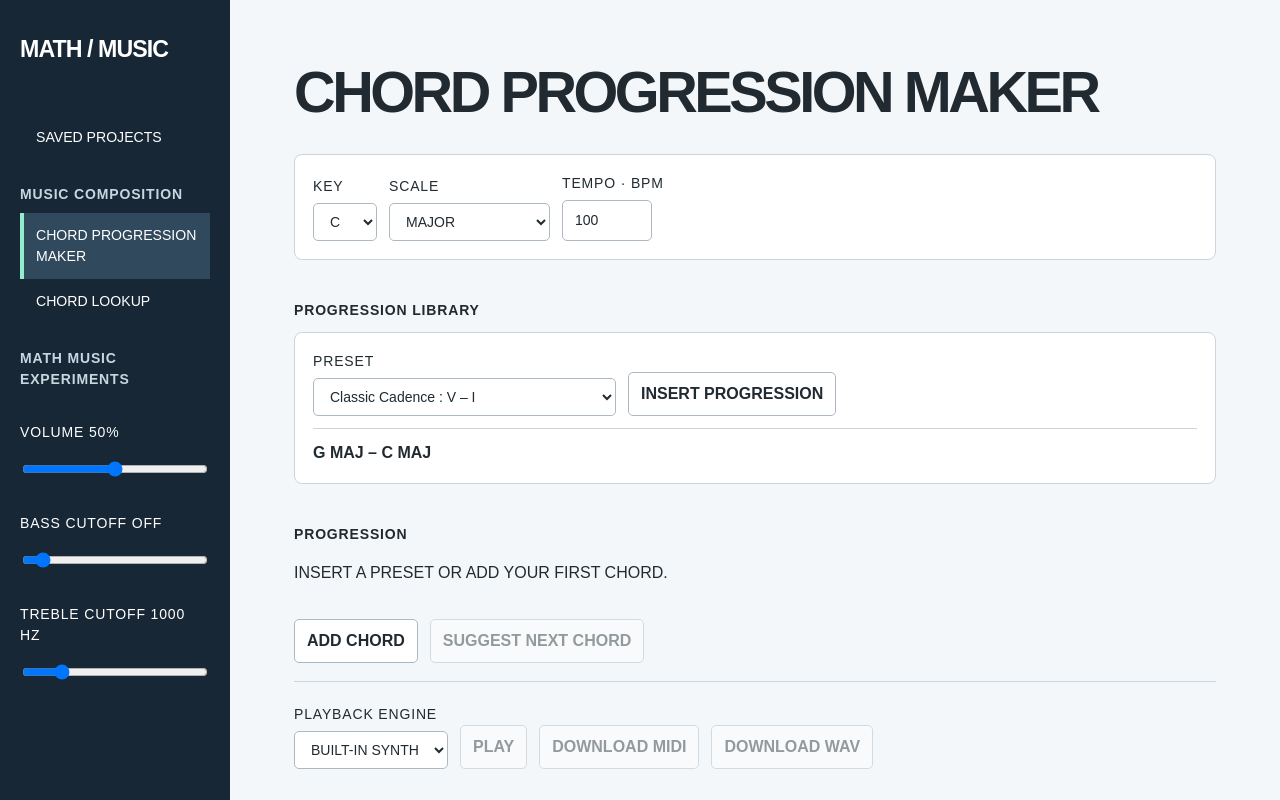
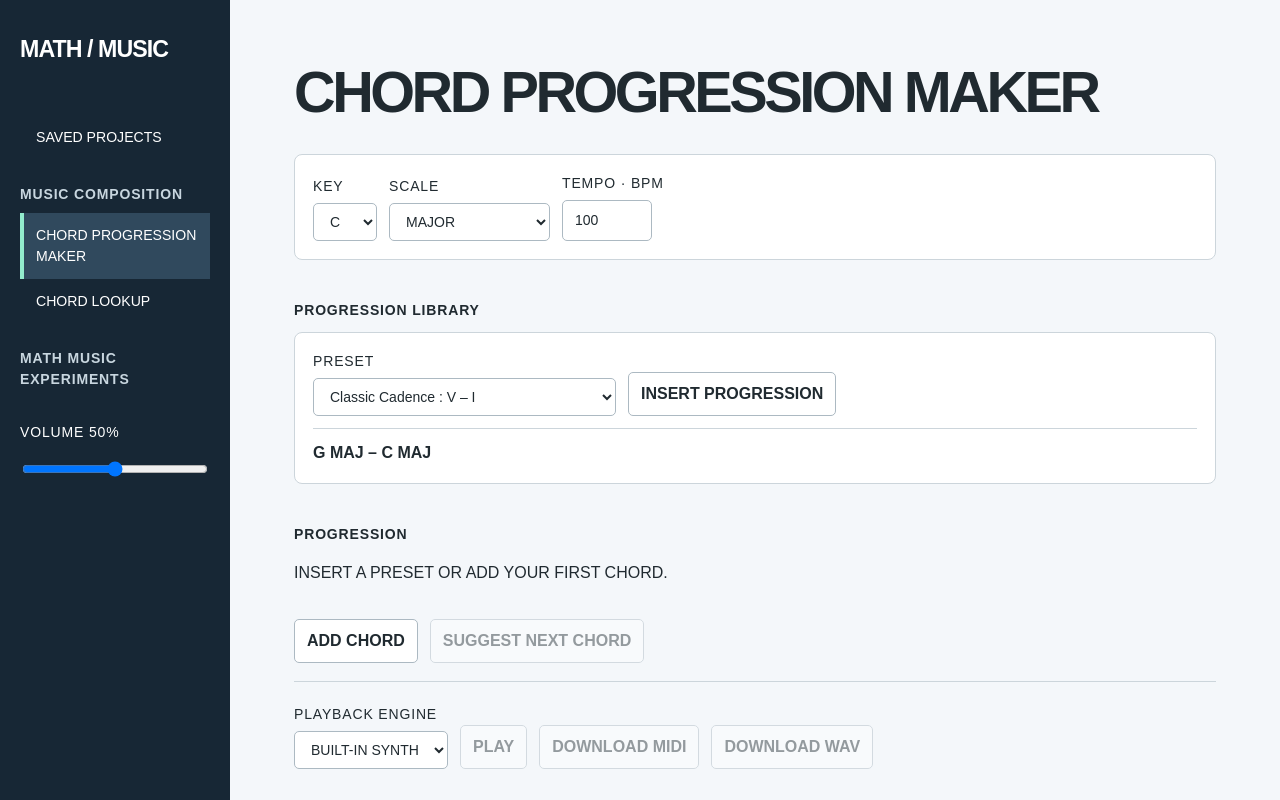
Before and after one commit to mugboy/mathmusic, a React (Vite) app: page / in a window 1280 px wide. Shown: the top 800 px of the page. Built offline with nearby package versions, Linux system fonts and the light colour scheme.

Commit message:
Fix playback filter cutoffs and remove cutoff sliders

```diff
--- a/src/main.tsx
+++ b/src/main.tsx
@@ -34,8 +34,8 @@ function templateOption(template: Template, index: number) {
 interface State {
 	progressionMidi: boolean;
 	volume: number;
-	toneHz: number;
-	bassHz: number;
+
+
 	page: string;
 	templateIndex: number;
 	before: boolean;
@@ -209,8 +209,8 @@ class Studio extends Component<object, State> {
 		error: "",
 		playing: false,
 		volume: 50,
-		toneHz: 1000,
-		bassHz: 0,
+
+
 		playhead: -1,
 		projectName: "",
 		savedName: "",
@@ -218,25 +218,6 @@ class Studio extends Component<object, State> {
 	};
 	audio?: AudioContext;
 	output?: GainNode;
-	toneFilter?: BiquadFilterNode;
-	bassFilter?: BiquadFilterNode;
-
-	/** Raise the playback high-pass cutoff smoothly while a note is sounding. */
-	changeBass = (event: ChangeEvent<HTMLInputElement>) => {
-		const bassHz = event.currentTarget.valueAsNumber;
-		this.setState({ bassHz });
-		if (this.bassFilter && this.audio)
-			this.bassFilter.frequency.setTargetAtTime(bassHz, this.audio.currentTime, 0.025);
-	};
-
-	/** Move the playback low-pass cutoff without interrupting held notes. */
-	changeTone = (event: ChangeEvent<HTMLInputElement>) => {
-		const toneHz = event.currentTarget.valueAsNumber;
-		this.setState({ toneHz });
-		if (this.toneFilter && this.audio)
-			this.toneFilter.frequency.setTargetAtTime(toneHz, this.audio.currentTime, 0.025);
-	};
-
 	/** Adjust the live output smoothly without restarting the current performance. */
 	changeVolume = (event: ChangeEvent<HTMLInputElement>) => {
 		const volume = event.currentTarget.valueAsNumber;
@@ -402,17 +383,17 @@ class Studio extends Component<object, State> {
 		if (!this.output) {
 			this.output = this.audio.createGain();
 			this.output.gain.value = this.state.volume / 100;
-			this.toneFilter = this.audio.createBiquadFilter();
-			this.toneFilter.type = "lowpass";
-			this.toneFilter.Q.value = -3;
-			this.toneFilter.frequency.value = this.state.toneHz;
-			this.bassFilter = this.audio.createBiquadFilter();
-			this.bassFilter.type = "highpass";
-			this.bassFilter.Q.value = -3;
-			this.bassFilter.frequency.value = this.state.bassHz;
-			this.output.connect(this.bassFilter);
-			this.bassFilter.connect(this.toneFilter);
-			this.toneFilter.connect(this.audio.destination);
+			const toneFilter = this.audio.createBiquadFilter();
+			toneFilter.type = "lowpass";
+			toneFilter.Q.value = -3;
+			toneFilter.frequency.value = 1600;
+			const bassFilter = this.audio.createBiquadFilter();
+			bassFilter.type = "highpass";
+			bassFilter.Q.value = -3;
+			bassFilter.frequency.value = 50;
+			this.output.connect(bassFilter);
+			bassFilter.connect(toneFilter);
+			toneFilter.connect(this.audio.destination);
 		}
 		const releaseGain = this.audio.createGain();
 		source.connect(releaseGain);
@@ -609,16 +590,6 @@ class Studio extends Component<object, State> {
 							<h2 id="experiments-category">MATH MUSIC EXPERIMENTS</h2>
 						</section>
 						<VolumeControl volume={this.state.volume} changeVolume={this.changeVolume} />
-						<label>
-							BASS CUTOFF {this.state.bassHz === 0 ? "OFF" : `${this.state.bassHz} HZ`}
-							<input type="range" min={0} max={1000} step={10}
-								value={this.state.bassHz} onChange={this.changeBass} />
-						</label>
-						<label>
-							TREBLE CUTOFF {this.state.toneHz} HZ
-							<input type="range" min={400} max={5000} step={50}
-								value={this.state.toneHz} onChange={this.changeTone} />
-						</label>
 					</nav>
 				</aside>
 				{this.state.page === "#projects" ? (
```
